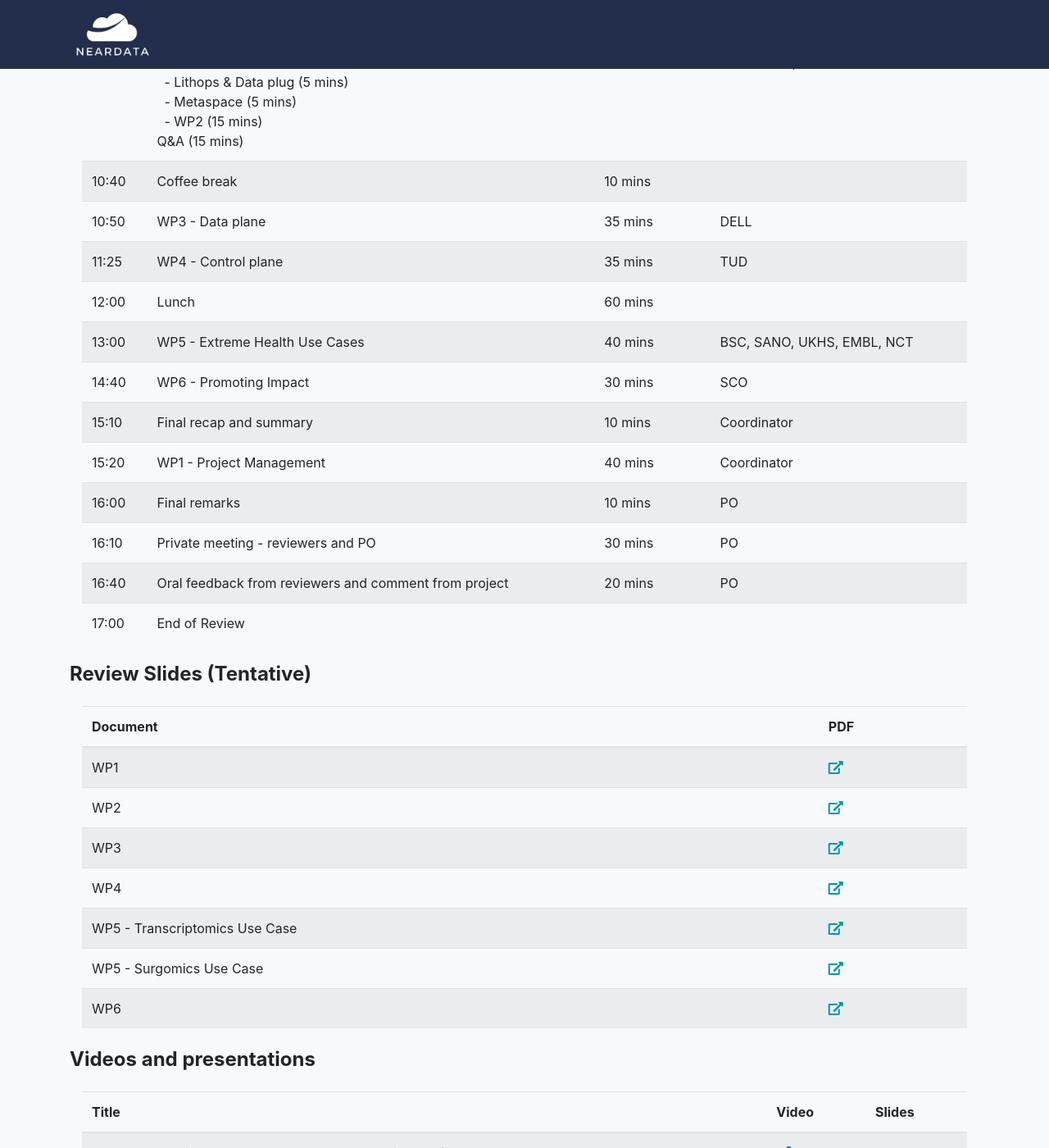
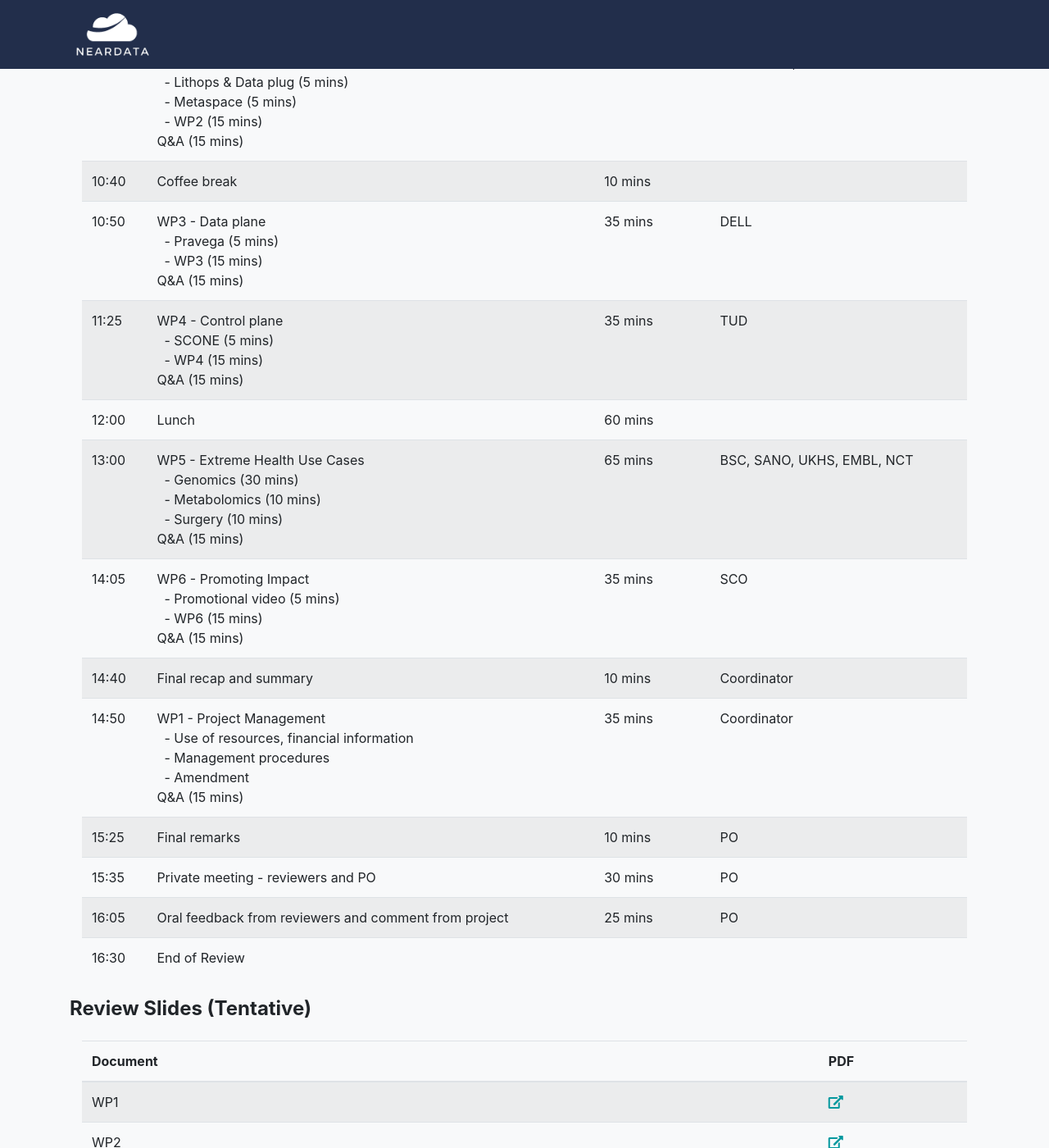
Before and after one commit to neardata-eu/neardata-eu.github.io, a Jekyll site: the page built from review.md, in a window 1280 px wide and 1400 px high, scrolled down 627 px. Shown: the whole window at 82% size. Built offline with Jekyll 4.4.1, drawn with Linux system fonts in a browser that asks for light colours; some web fonts are replaced.

Commit message:
change review

```diff
--- a/_data/sitetext.yml
+++ b/_data/sitetext.yml
@@ -237,11 +237,19 @@ review:
       duration: 10 mins
       lead:
     - time: "10:50"
-      subject: WP3 - Data plane
+      subject: |-
+        WP3 - Data plane
+          - Pravega (5 mins)
+          - WP3 (15 mins)
+        Q&A (15 mins)
       duration: 35 mins
       lead: DELL
     - time: "11:25"
-      subject: WP4 - Control plane
+      subject: |-
+        WP4 - Control plane
+          - SCONE (5 mins)
+          - WP4 (15 mins)
+        Q&A (15 mins)
       duration: 35 mins
       lead: TUD
     - time: "12:00"
@@ -249,34 +257,48 @@ review:
       duration: 60 mins
       lead:
     - time: "13:00"
-      subject: WP5 - Extreme Health Use Cases
-      duration: 40 mins
+      subject: |-
+        WP5 - Extreme Health Use Cases
+          - Genomics (30 mins)
+          - Metabolomics (10 mins)
+          - Surgery (10 mins)
+        Q&A (15 mins)
+      duration: 65 mins
       lead: BSC, SANO, UKHS, EMBL, NCT
+    - time: "14:05"
+      subject: |-
+        WP6 - Promoting Impact
+          - Promotional video (5 mins)
+          - WP6 (15 mins)
+        Q&A (15 mins)
+      duration: 35 mins
+      lead: SCO
     - time: "14:40"
-      subject: WP6 - Promoting Impact
-      duration: 30 mins
-      lead: SCO
-    - time: "15:10"
       subject: Final recap and summary
       duration: 10 mins
       lead: Coordinator
-    - time: "15:20"
-      subject: WP1 - Project Management
-      duration: 40 mins
+    - time: "14:50"
+      subject: |-
+        WP1 - Project Management
+          - Use of resources, financial information
+          - Management procedures
+          - Amendment
+        Q&A (15 mins)
+      duration: 35 mins
       lead: Coordinator
-    - time: "16:00"
+    - time: "15:25"
       subject: Final remarks
       duration: 10 mins
       lead: PO
-    - time: "16:10"
+    - time: "15:35"
       subject: Private meeting - reviewers and PO
       duration: 30 mins
       lead: PO
-    - time: "16:40"
+    - time: "16:05"
       subject: Oral feedback from reviewers and comment from project
-      duration: 20 mins
+      duration: 25 mins
       lead: PO
-    - time: "17:00"
+    - time: "16:30"
       subject: End of Review
       duration:
       lead:
```
